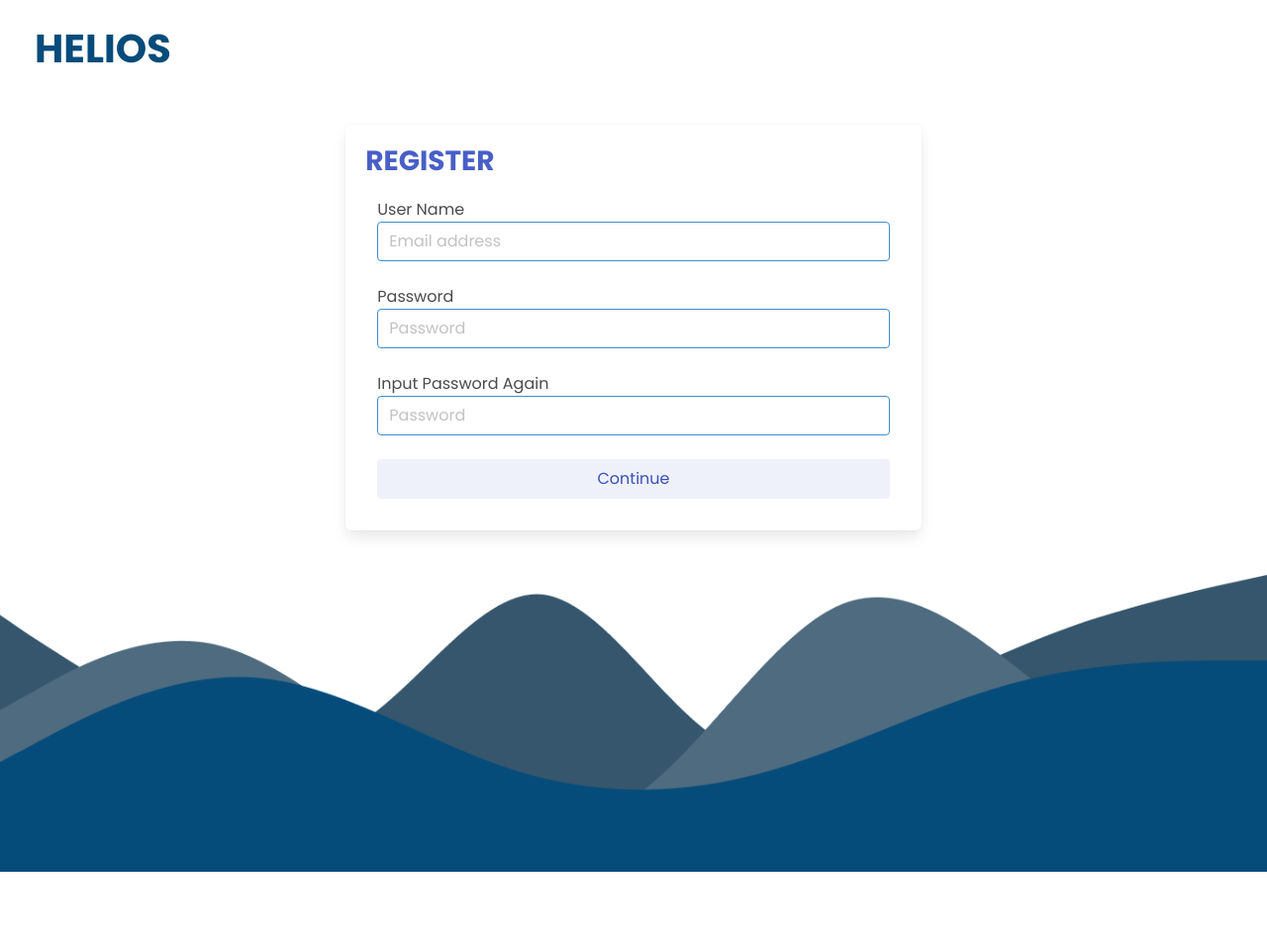
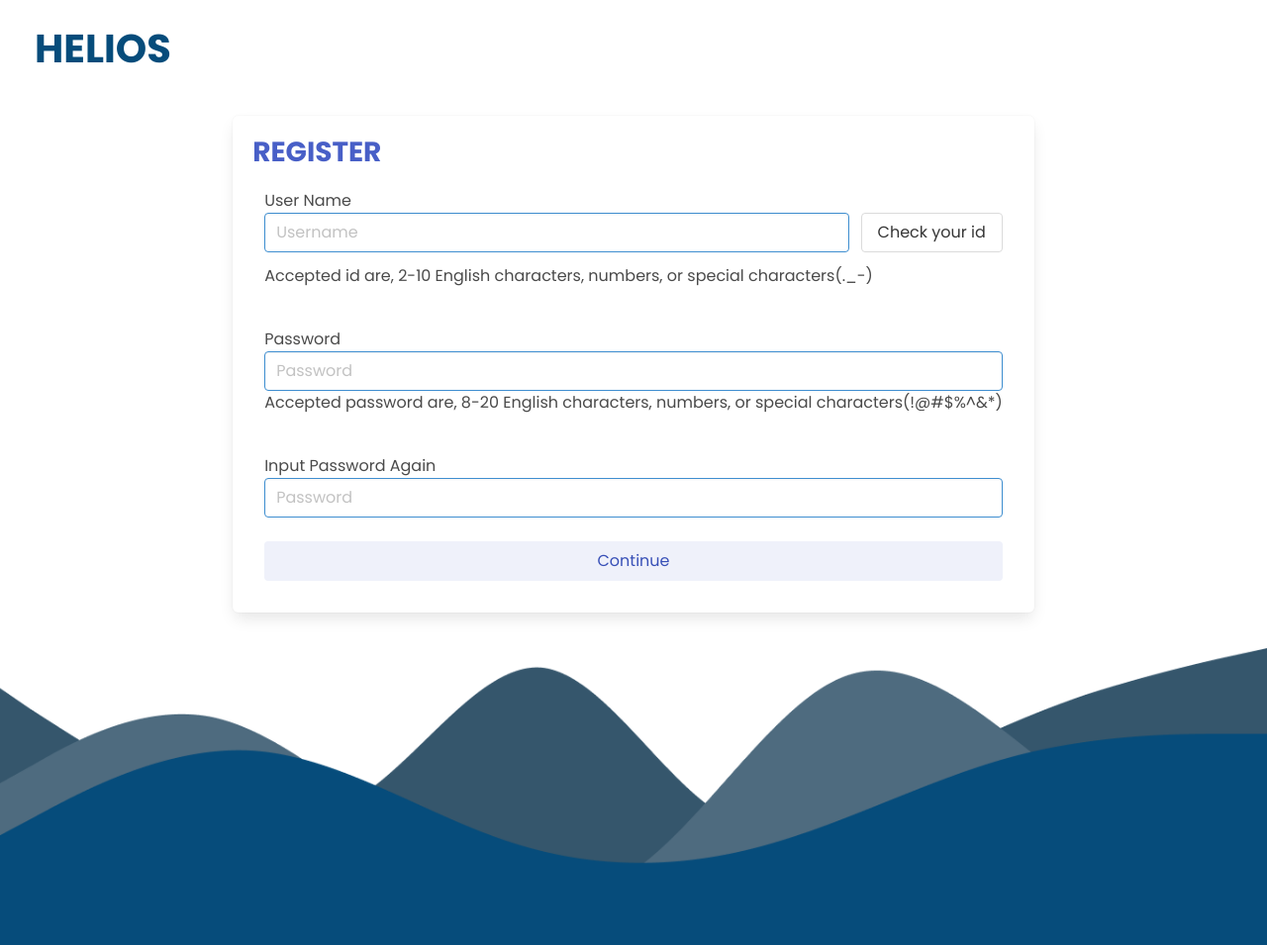
Before and after one commit to PolyLvst/galeri_ukk, a Flask app: page /daftar in a window 1280 px wide. Shown: the whole page at 99% size. Before the commit the page ends 881 px from the top, so only its background shows below. Run offline with Flask 2, Linux system fonts and the light colour scheme; parts of the project's set-up code (start-up, migrations or seed data) failed here and were passed over; some libraries are stand-ins or nearby versions.

Commit message:
add username pw check

```diff
--- a/app.py
+++ b/app.py
@@ -567,6 +567,17 @@ def sign_in():
     token = jwt.encode(payload, SECRET_KEY, algorithm="HS256")
     return jsonify({"result": "success","token": token})
 
+@app.post('/api/check_username')
+def check_username():
+    username_receive = request.form.get('username_give')
+
+    # Check if username is already taken
+    user_from_db = table_users.find_one({"username": username_receive})
+    if user_from_db:
+        return jsonify({'available': False}), 200  # Username is not available
+
+    return jsonify({'available': True}), 200  # Username is available
+
 if __name__ == "__main__":
     check_superadmin()
     # Cek apakah folder tersedia
--- a/templates/daftar.html
+++ b/templates/daftar.html
@@ -41,18 +41,38 @@
         <div class="hero-body is-justify-content-center is-align-items-center">
             <div class="columns is-flex is-flex-direction-column box">
                 <h3 class="has-text-weight-bold has-text-link">REGISTER</h3>
+                <!-- USERNAME -->
                 <div class="column">
-                    <label for="email">User Name</label>
-                    <input id="username" class="input is-info" type="text" placeholder="Email address">
+                    <label for="username">User Name</label>
+                    <div class="field is-grouped">
+                        <div class="control is-expanded">
+                            <input id="username" class="input is-info" type="text" placeholder="Username"
+                                style="margin-right: 0;">
+                        </div>
+                        <div class="control" style="margin-right: 0;">
+                            <button id="check-id" class="button is-fox">Check your
+                                id</button>
+                        </div>
+                    </div>
+                    <p id="help-text" class="help-text">Accepted id are, 2-10 English characters, numbers, or
+                        special
+                        characters(._-)</p>
                 </div>
+
+                <!-- PASSWORD -->
                 <div class="column">
                     <label for="Name">Password</label>
-                    <input id=""password class="input is-info" type="password" placeholder="Password">
+                    <input id="password" password class="input is-info" type="password" placeholder="Password">
+                    <p class=".help-text">Accepted password are, 8-20 English characters, numbers, or special
+                        characters(!@#$%^&*)</p>
                 </div>
+
+                <!-- VERIFY PASSWORD -->
                 <div class="column">
                     <label for="Name">Input Password Again</label>
-                    <input id="password" class="input is-info" type="password" placeholder="Password">
+                    <input id="verify_password" class="input is-info" type="password" placeholder="Password">
                 </div>
+                <!-- CONTINUE BUTTON -->
                 <div class="column">
                     <button id="continueBtn" class="button is-link is-light is-fullwidth">Continue</button>
                 </div>
@@ -63,15 +83,87 @@
 
     <script>
         $(document).ready(function () {
-            $("#continueBtn").click(function (event) {
-                // Menghentikan form dari submit biasa
+
+            var isUsernameChecked = false; // Flag to check if username is checked
+
+            $("#check-id").click(function (event) {
                 event.preventDefault();
 
-                // Mengambil nilai dari input
-                var username_give = $("#username").val();  // Menyesuaikan nama variabel
-                var password_give = $("#password").val();  // Menyesuaikan nama variabel
+                var username_give = $("#username").val();
 
-                // Melakukan permintaan AJAX ke endpoint login
+                $.ajax({
+                    url: '/api/check_username',
+                    method: 'POST',
+                    data: {
+                        "username_give": username_give
+                    },
+                    success: function (response) {
+                        if (!response.available) {
+                            alert("Username telah dipakai");
+                        } else {
+                            alert("Username tersedia");
+                            isUsernameChecked = true; // Set flag to true after successful check
+                        }
+                    },
+                    error: function (xhr, status, error) {
+                        var errorMessage = xhr.responseJSON.msg;
+                        $("#error-message").text(errorMessage);
+                    }
+                });
+            });
+
+            $("#continueBtn").click(function (event) {
+                event.preventDefault();
+
+                var username_give = $("#username").val();
+                var password_give = $("#password").val();
+                var verify_password = $("#verify_password").val();
+
+                // Check if username is checked
+                if (!isUsernameChecked) {
+                    alert("Check ID anda terlebih dahulu");
+                    return;
+                }
+
+                // Check if username, password, or verify password fields are empty
+                if (username_give === "" || password_give === "" || verify_password === "") {
+                    alert("Isi username, password, dan verify password anda");
+                    return;
+                }
+
+                if (username_give.length < 2) {
+                    alert("Username terlalu pendek");
+                    return;
+                }
+                else if (password_give.length > 10) {
+                    alert("Username terlalu panjang");
+                    return;
+                }
+
+                // Password length check
+                if (password_give.length < 8) {
+                    alert("Password terlalu pendek");
+                    return;
+                }
+
+                else if (password_give.length > 20) {
+                    alert("Password terlalu panjang");
+                    return;
+                }
+
+                // Special character constraint
+                var specialChars = /^[a-zA-Z0-9!@#$%^&*()_+\-=\[\]{};':"\\|,.<>\/?]*$/;
+                if (!specialChars.test(password_give)) {
+                    alert("Password mengandung karakter yang tidak diizinkan");
+                    return;
+                }
+
+                // Verify password
+                if (password_give !== verify_password) {
+                    alert("Password dan verify password tidak sesuai");
+                    return;
+                }
+
                 $.ajax({
                     url: '/api/sign_up',
                     method: 'POST',
@@ -80,17 +172,15 @@
                         "password_give": password_give
                     },
                     success: function (response) {
-                        // Jika login berhasil, redirect atau lakukan tindakan lainnya
+                        // If sign-up is successful, redirect to login page or do other actions
                         window.location.href = '/login';
                     },
                     error: function (xhr, status, error) {
-                        // Jika login gagal, tampilkan pesan error
                         var errorMessage = xhr.responseJSON.msg;
                         $("#error-message").text(errorMessage);
                     }
                 });
             });
-
         });
     </script>
 </body>
```
